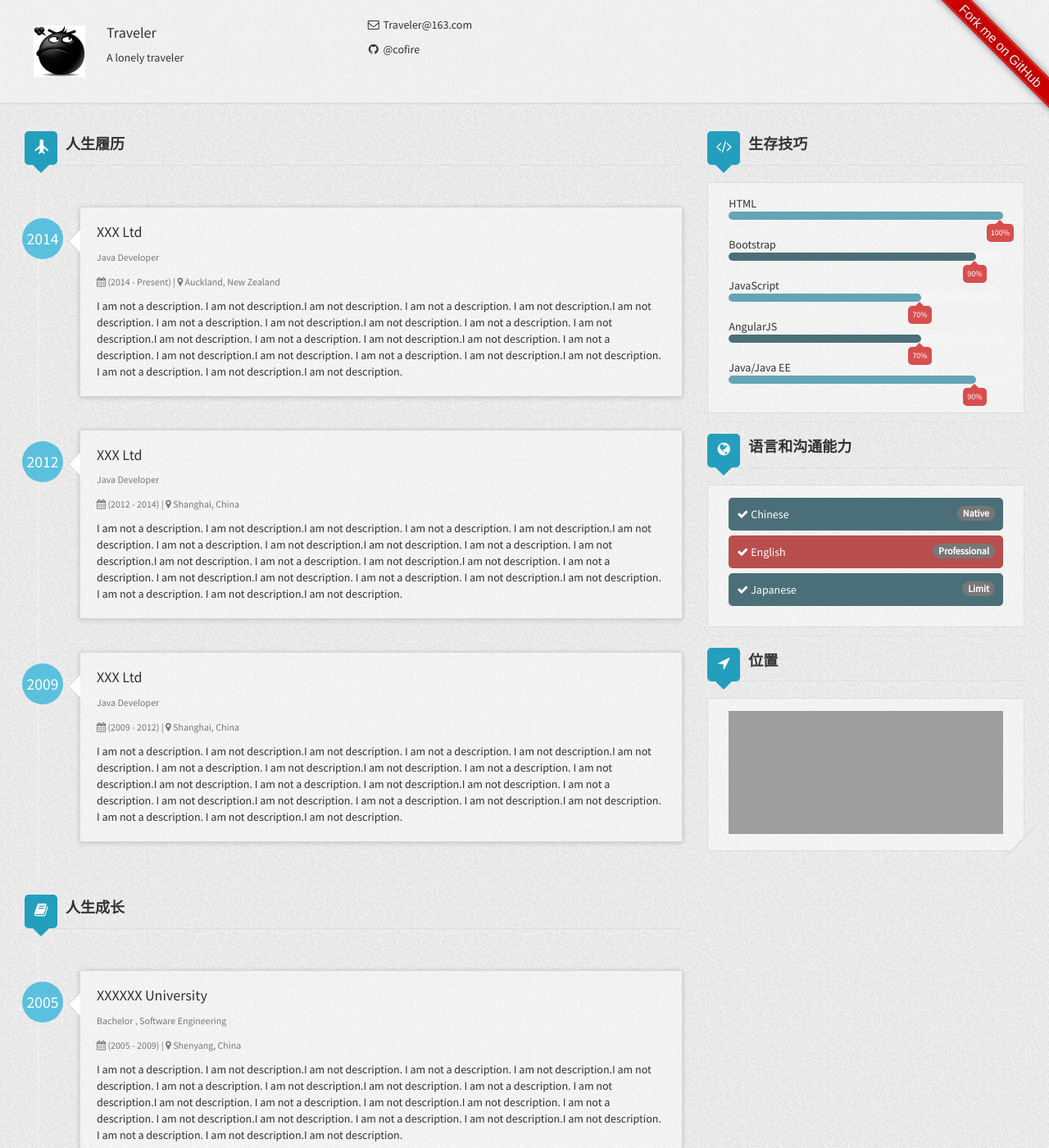
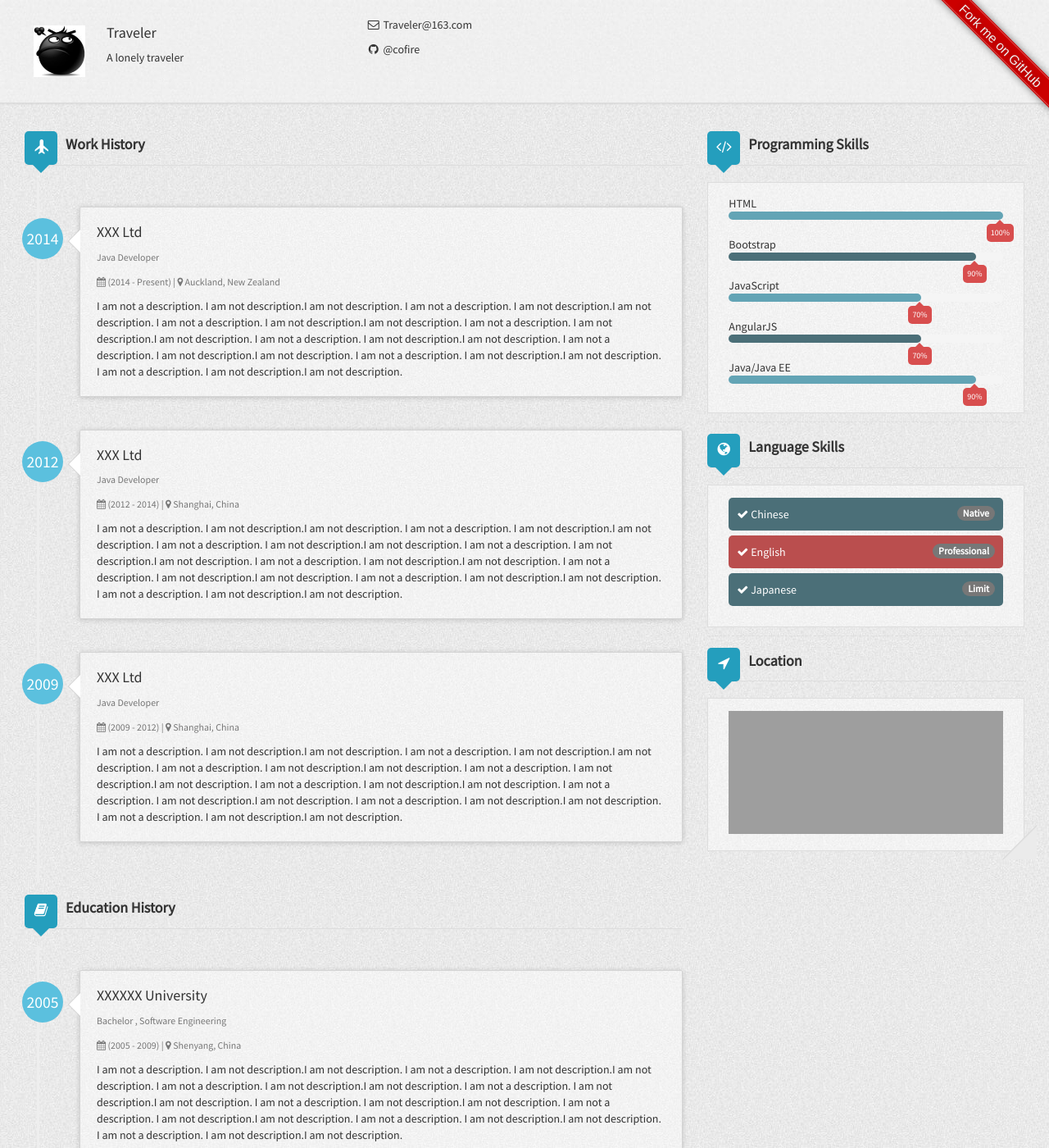
Before and after one commit to cofire2/cofire2.github.io, a Jekyll site: the page built from index.html, in a window 1280 px wide and 1400 px high. Shown: the whole window at 82% size. Built offline with Jekyll 4.4.1, drawn with Linux system fonts in a browser that asks for light colours; nearby versions of some CDN libraries; grey boxes are pictures that could not be loaded.

Commit message:
Update index.html

```diff
--- a/index.html
+++ b/index.html
@@ -5,7 +5,7 @@ layout: default
     <div class="row-fluid">
         <div class="col-md-8">
             {% if site.author.workHistory %}
-                <h3 class="title with-icon"><span class="glyphicon glyphicon-plane cat-title"></span>人生履历</h3>
+                <h3 class="title with-icon"><span class="glyphicon glyphicon-plane cat-title"></span>Work History</h3>
                 <ul class="timeline">
                     {% for work in site.author.workHistory %}
                         <li class="timeline-inverted">
@@ -46,7 +46,7 @@ layout: default
                 </ul>
             {% endif %}
             {% if site.author.educationHistory %}
-                <h3 class="title with-icon"><span class="fa fa-book cat-title"></span>人生成长</h3>
+                <h3 class="title with-icon"><span class="fa fa-book cat-title"></span>Education History</h3>
                 <ul class="timeline">
                     {% for education in site.author.educationHistory %}
                         <li class="timeline-inverted">
@@ -92,7 +92,7 @@ layout: default
         </div>
         <div class="col-md-4">
             {% if site.author.stackoverflow or site.author.programmingSkills %}
-                <h3 class="title with-icon"><span class="fa fa-code cat-title"></span>生存技巧</h3>
+                <h3 class="title with-icon"><span class="fa fa-code cat-title"></span> Programming Skills</h3>
                 {% if site.author.stackoverflow %}
                 <div class="grid-block">
                   <p><a href="//stackoverflow.com/users/{{ site.author.stackoverflow }}"><img src="//stackoverflow.com/users/flair/{{ site.author.stackoverflow }}.png"></a></p>
@@ -101,7 +101,6 @@ layout: default
                   $(function () {
                     var api_url_user = "//api.stackexchange.com/2.2/users/{{ site.author.stackoverflow }}/answers?pagesize=5&order=desc&sort=votes&site=stackoverflow";
                     var api_url_format_questions = "//api.stackexchange.com/2.2/questions/%question_ids%?site=stackoverflow";
-
                     $.get(api_url_user, function (data_user) {
                       if (!data_user) {
                         return;
@@ -112,7 +111,6 @@ layout: default
                       if (!data_user.items.length) {
                         return;
                       }
-
                       var question_ids = [];
                       var complex_questions = {};
                       $.each(data_user.items, function (index, item) {
@@ -128,7 +126,6 @@ layout: default
                         if (!item.score) {
                           return;
                         }
-
                         complex_questions[item.question_id] = {
                           "question_id": item.question_id,
                           "answer_id": item.answer_id,
@@ -137,9 +134,7 @@ layout: default
                         };
                         question_ids.push(item.question_id);
                       });
-
                       var api_url_questions = api_url_format_questions.replace('%question_ids%', question_ids.join(';'));
-
                       $.get(api_url_questions, function (data_questions) {
                         if (!data_questions) {
                           return;
@@ -150,7 +145,6 @@ layout: default
                         if (!data_questions.items.length) {
                           return;
                         }
-
                         $.each(data_questions.items, function (index, item) {
                           if (!item) {
                             return;
@@ -162,11 +156,9 @@ layout: default
                           if (!complex_question) {
                             return;
                           }
-
                           complex_question.title = item.title;
                           complex_question.link = item.link;
                         });
-
                         render_complex_questions(complex_questions);
                       });
                     });
@@ -175,7 +167,6 @@ layout: default
                     if (!score) {
                       return;
                     }
-
                     if (score / 1000 > 1) {
                       return (score / 1000) + "k";
                     } else {
@@ -186,16 +177,13 @@ layout: default
                     if (!complex_questions) {
                       return;
                     }
-
                     complex_questions = $.map(complex_questions, function (complex_question) {
                       return [complex_question];
                     });
                     complex_questions.sort(function (a, b) {
                       return b.score - a.score;
                     });
-
                     $stackoverflow_questions_and_answers = $('#stackoverflow_questions_and_answers');
-
                     $.each(complex_questions, function (index, complex_question) {
                       var link = complex_question.link + '#answer-' + complex_question.answer_id;
                       var $li = $('<li />');
@@ -238,7 +226,7 @@ layout: default
             {% endif %}
             {% if site.author.languages %}
                 <div class="deviter"></div>
-                <h3 class="title with-icon"><span class="fa fa-globe cat-title"></span>语言和沟通能力</h3>
+                <h3 class="title with-icon"><span class="fa fa-globe cat-title"></span> Language Skills</h3>
                 <div class="grid-block">
                     <ul class="list-unstyled list-strip">
                         {% for language in site.author.languages %}
@@ -254,7 +242,7 @@ layout: default
                 </div>
             {% endif %}
             <div class="deviter"></div>
-            <h3 class="title with-icon"><span class="fa fa-location-arrow cat-title"></span> 位置</h3>
+            <h3 class="title with-icon"><span class="fa fa-location-arrow cat-title"></span> Location</h3>
             <div class="grid-block">
                 <iframe src="https://www.google.com/maps/embed/v1/place?q={{ site.author.address }}&key=AIzaSyClEWLh20lxrQBFR7omuuVESviszPxONyk" width="100%" height="100%" frameborder="0" style="border:0"></iframe>
             </div>
```
